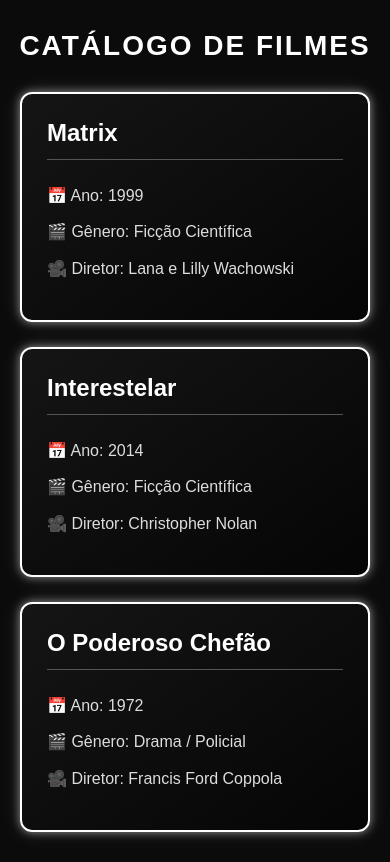
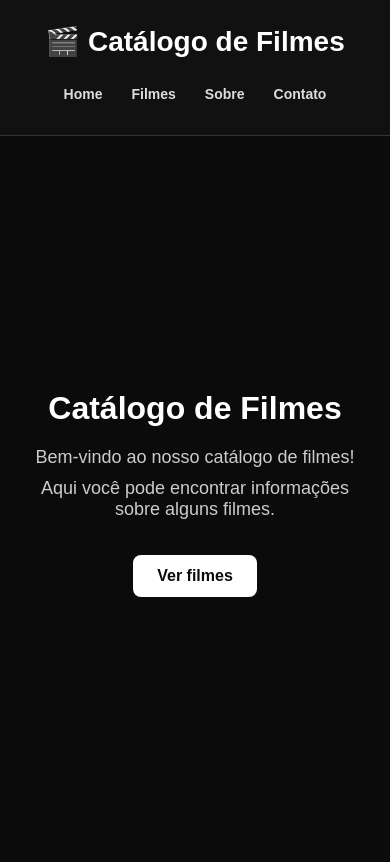
Before and after one commit to Jessy-Lima/catalogofilmes, a React (Create React App) app: page / in a window 390 px wide. Built offline with nearby package versions, Linux system fonts and the light colour scheme.

Commit message:
adiciona navegação com react-router-dom e implementa páginas Home, Sobre e Contato; atualiza estilos do cabeçalho e botões

```diff
--- a/src/App.js
+++ b/src/App.js
@@ -1,10 +1,30 @@
 import React from "react";
+import { BrowserRouter, Routes, Route, Link } from "react-router-dom";
 import Filme from "./Filme";
 
-function App() {
+function Home() {
+  return (
+    <div className="pagina-inicio">
+      <h1>Catálogo de Filmes</h1>
+
+      <p>
+        Bem-vindo ao nosso catálogo de filmes!
+      </p>
+
+      <p>
+        Aqui você pode encontrar informações sobre alguns filmes.
+      </p>
+
+      <Link to="/filmes" className="botao">
+        Ver filmes
+      </Link>
+    </div>
+  );
+}
+
+function Filmes() {
   return (
     <div className="pagina">
-
       <h1>Catálogo de Filmes</h1>
 
       <div className="cards">
@@ -31,9 +51,83 @@ function App() {
         />
 
       </div>
-
     </div>
   );
 }
 
+function Sobre() {
+  return (
+    <div className="pagina-texto">
+      <h1>Sobre Nós</h1>
+
+      <p>
+        Este projeto é um catálogo de filmes desenvolvido
+        utilizando React.
+      </p>
+
+      <p>
+        O objetivo é apresentar informações sobre diferentes
+        filmes de maneira simples e organizada.
+      </p>
+    </div>
+  );
+}
+
+function Contato() {
+  return (
+    <div className="pagina-texto">
+      <h1>Contato</h1>
+
+      <p>
+        Entre em contato conosco para saber mais sobre o projeto.
+      </p>
+
+      <p>
+        📧 Email: contato@catalogofilmes.com
+      </p>
+
+      <p>
+        📱 Telefone: (11) 99999-9999
+      </p>
+    </div>
+  );
+}
+
+function App() {
+  return (
+    <BrowserRouter>
+
+      <header className="cabecalho">
+
+        <h1>🎬 Catálogo de Filmes</h1>
+
+        <nav>
+          <Link to="/">Home</Link>
+          <Link to="/filmes">Filmes</Link>
+          <Link to="/sobre">Sobre</Link>
+          <Link to="/contato">Contato</Link>
+        </nav>
+
+      </header>
+
+      <main>
+
+        <Routes>
+
+          <Route path="/" element={<Home />} />
+
+          <Route path="/filmes" element={<Filmes />} />
+
+          <Route path="/sobre" element={<Sobre />} />
+
+          <Route path="/contato" element={<Contato />} />
+
+        </Routes>
+
+      </main>
+
+    </BrowserRouter>
+  );
+}
+
 export default App;
--- a/src/style.css
+++ b/src/style.css
@@ -10,47 +10,161 @@
 
 body {
   font-family: Arial, Helvetica, sans-serif;
-  background-color: #0b0b0b;
+  background: #0b0b0b;
   color: white;
   min-height: 100vh;
 }
 
 
 /* ==============================
-   PÁGINA
+   CABEÇALHO
 ================================= */
 
-.pagina {
-  min-height: 100vh;
-  padding: 40px 20px;
+.cabecalho {
+  background: #111111;
+  border-bottom: 1px solid #333;
+  padding: 25px 20px;
+  text-align: center;
+}
+
+.cabecalho h1 {
+  font-size: 34px;
+  margin-bottom: 20px;
+  color: white;
 }
 
 
 /* ==============================
-   TÍTULO
+   MENU
 ================================= */
 
-.pagina h1 {
-  text-align: center;
-  font-size: 36px;
-  margin-bottom: 40px;
-  color: white;
-  text-transform: uppercase;
-  letter-spacing: 2px;
+nav {
+  display: flex;
+  justify-content: center;
+  align-items: center;
+  gap: 10px;
+  flex-wrap: wrap;
+}
+
+nav a {
+  text-decoration: none;
+  color: #dddddd;
+  font-weight: bold;
+  padding: 10px 18px;
+  border-radius: 8px;
+  transition: 0.3s;
+}
+
+nav a:hover {
+  background: white;
+  color: #0b0b0b;
+  transform: translateY(-2px);
 }
 
 
 /* ==============================
-   ÁREA DOS CARDS
+   ÁREA PRINCIPAL
+================================= */
+
+main {
+  min-height: calc(100vh - 130px);
+}
+
+
+/* ==============================
+   PÁGINA INICIAL
+================================= */
+
+.pagina-inicio {
+  min-height: calc(100vh - 130px);
+
+  display: flex;
+  flex-direction: column;
+
+  justify-content: center;
+  align-items: center;
+
+  text-align: center;
+
+  padding: 40px 20px;
+}
+
+.pagina-inicio h1 {
+  font-size: 42px;
+  margin-bottom: 20px;
+}
+
+.pagina-inicio p {
+  color: #cccccc;
+  font-size: 18px;
+  margin-bottom: 10px;
+}
+
+
+/* ==============================
+   BOTÃO
+================================= */
+
+.botao {
+  display: inline-block;
+
+  margin-top: 25px;
+
+  padding: 12px 24px;
+
+  background: white;
+  color: #0b0b0b;
+
+  text-decoration: none;
+
+  font-weight: bold;
+
+  border-radius: 8px;
+
+  transition: 0.3s;
+}
+
+.botao:hover {
+  background: #cccccc;
+  transform: translateY(-3px);
+}
+
+
+/* ==============================
+   PÁGINA DE FILMES
+================================= */
+
+.pagina {
+  padding: 50px 20px;
+}
+
+.pagina > h1 {
+  text-align: center;
+
+  font-size: 36px;
+
+  margin-bottom: 40px;
+}
+
+
+/* ==============================
+   CARDS
 ================================= */
 
 .cards {
   display: flex;
+
   justify-content: center;
+
   align-items: stretch;
+
   gap: 25px;
+
   max-width: 1100px;
+
   margin: 0 auto;
+
+  flex-wrap: wrap;
 }
 
 
@@ -60,38 +174,34 @@ body {
 
 .card {
   width: 320px;
+
   min-height: 230px;
 
   padding: 25px;
 
   background: linear-gradient(
     145deg,
-    #151515,
-    #050505
+    #181818,
+    #080808
   );
 
-  border: 2px solid #ffffff;
+  border: 1px solid #444;
 
-  border-radius: 12px;
+  border-radius: 14px;
 
   box-shadow:
-    0 0 8px rgba(255, 255, 255, 0.5),
-    0 0 20px rgba(255, 255, 255, 0.15);
+    0 5px 20px rgba(0, 0, 0, 0.5);
 
   transition: 0.3s;
 }
 
-
-/* ==============================
-   EFEITO AO PASSAR O MOUSE
-================================= */
-
 .card:hover {
   transform: translateY(-8px);
 
+  border-color: white;
+
   box-shadow:
-    0 0 10px rgba(255, 255, 255, 0.7),
-    0 0 30px rgba(255, 255, 255, 0.3);
+    0 10px 30px rgba(255, 255, 255, 0.15);
 }
 
 
@@ -101,11 +211,12 @@ body {
 
 .card h2 {
   font-size: 24px;
+
   margin-bottom: 25px;
 
-  color: rgb(255, 255, 255);
+  color: white;
 
-  border-bottom: 1px solid #555;
+  border-bottom: 1px solid #444;
 
   padding-bottom: 12px;
 }
@@ -117,18 +228,43 @@ body {
 
 .card p {
   font-size: 16px;
+
   margin-bottom: 14px;
-  color: #dddddd;
-  line-height: 1.4;
+
+  color: #cccccc;
+
+  line-height: 1.5;
 }
 
 
 /* ==============================
-   TEXTO EM NEGRITO
+   PÁGINAS SOBRE / CONTATO
 ================================= */
 
-.card p strong {
-  color: white;
+.pagina-texto {
+  max-width: 800px;
+
+  margin: 0 auto;
+
+  padding: 70px 25px;
+
+  text-align: center;
+}
+
+.pagina-texto h1 {
+  font-size: 36px;
+
+  margin-bottom: 30px;
+}
+
+.pagina-texto p {
+  color: #cccccc;
+
+  font-size: 17px;
+
+  line-height: 1.7;
+
+  margin-bottom: 15px;
 }
 
 
@@ -136,33 +272,31 @@ body {
    RESPONSIVIDADE
 ================================= */
 
-@media (max-width: 900px) {
+@media (max-width: 600px) {
 
-  .cards {
-    flex-wrap: wrap;
+  .cabecalho h1 {
+    font-size: 28px;
   }
 
-  .card {
-    width: 45%;
+  nav {
+    gap: 5px;
   }
 
-}
+  nav a {
+    padding: 8px 12px;
+    font-size: 14px;
+  }
 
-
-@media (max-width: 600px) {
+  .pagina-inicio h1 {
+    font-size: 32px;
+  }
 
   .pagina {
-    padding: 30px 15px;
+    padding: 35px 15px;
   }
 
-  .pagina h1 {
+  .pagina > h1 {
     font-size: 28px;
-    margin-bottom: 30px;
-  }
-
-  .cards {
-    flex-direction: column;
-    align-items: center;
   }
 
   .card {
```
